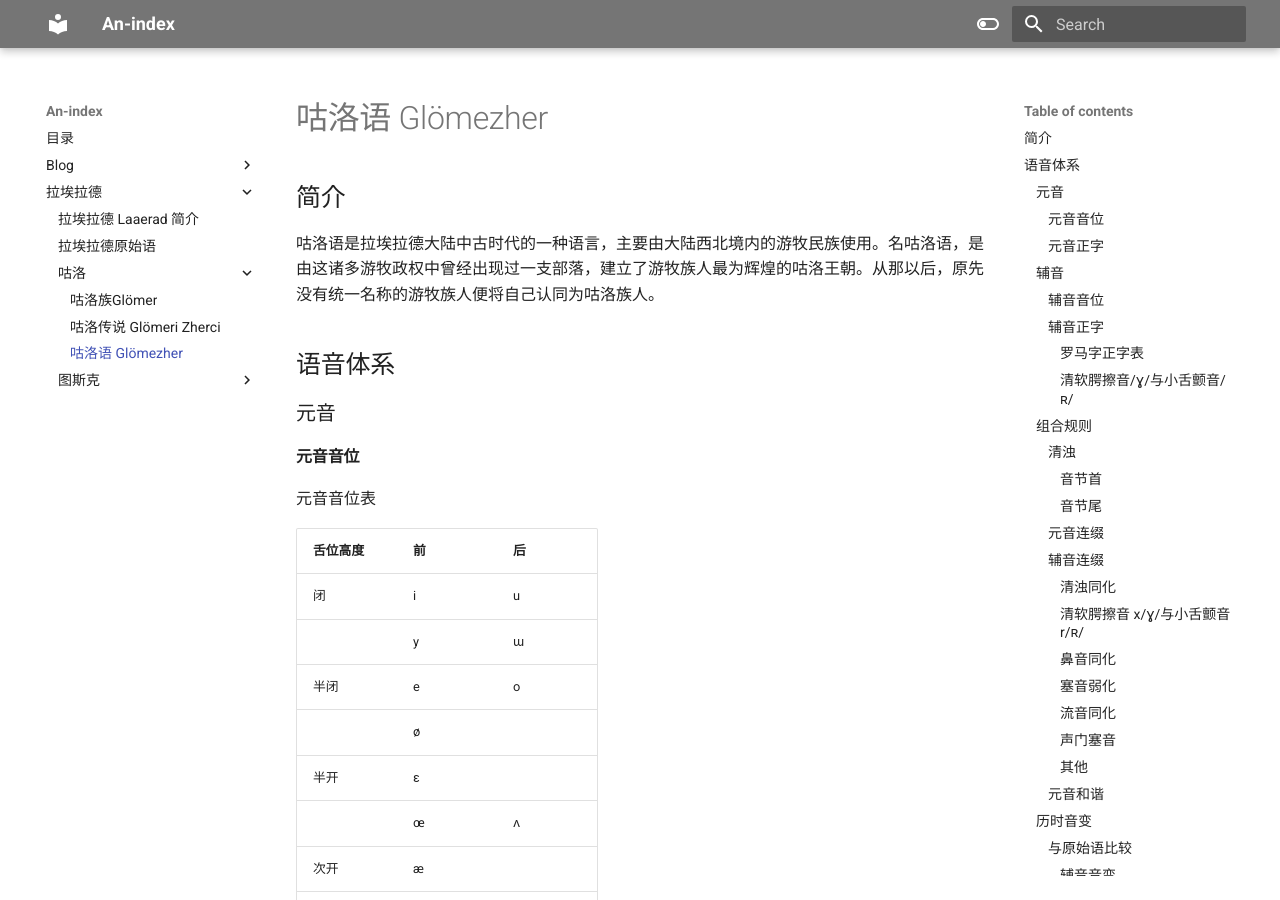
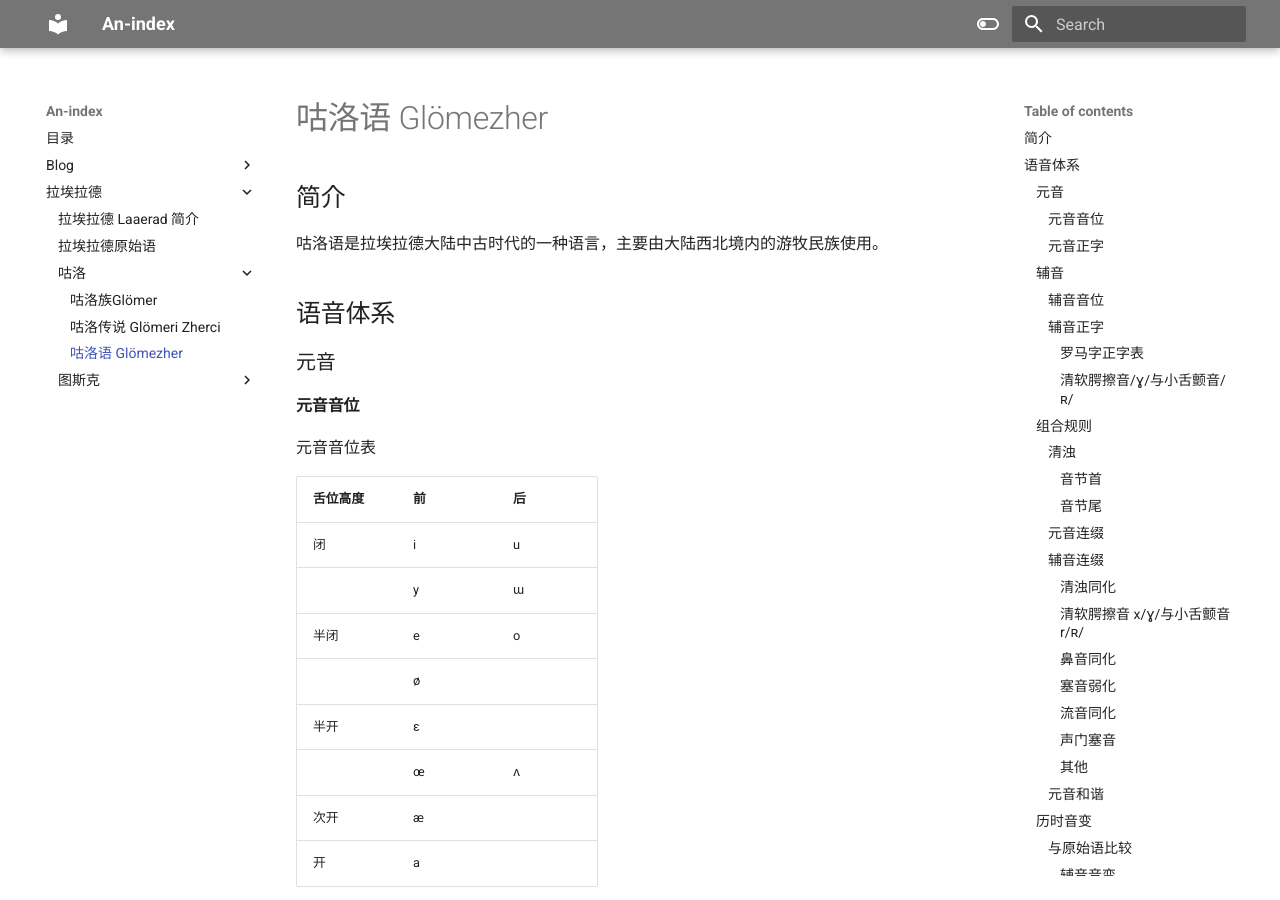
Before and after one commit to PhychiasLokDansk/Laaerad, an MkDocs documentation site: the page built from docs/拉埃拉德/咕洛/咕洛语.md, in a window 1280 px wide and 900 px high. Built offline with MkDocs 1.6.1 and Material for MkDocs 9.7.7, drawn with Linux system fonts in a browser that asks for light colours.

Commit message:
LAPTOP-UGNPREPA 2025-1-7:14:59:48

```diff
--- a/docs/拉埃拉德/咕洛/咕洛语.md
+++ b/docs/拉埃拉德/咕洛/咕洛语.md
@@ -11,7 +11,7 @@ tags:
 # 咕洛语 Glömezher
 
 ## 简介
-咕洛语是拉埃拉德大陆中古时代的一种语言，主要由大陆西北境内的游牧民族使用。名咕洛语，是由这诸多游牧政权中曾经出现过一支部落，建立了游牧族人最为辉煌的咕洛王朝。从那以后，原先没有统一名称的游牧族人便将自己认同为咕洛族人。
+咕洛语是拉埃拉德大陆中古时代的一种语言，主要由大陆西北境内的游牧民族使用。
 ## 语音体系
 ### 元音
 #### 元音音位
```
Also changed, not shown: docs/拉埃拉德/咕洛/咕洛.md (+6 -5 lines), 1 other file.
